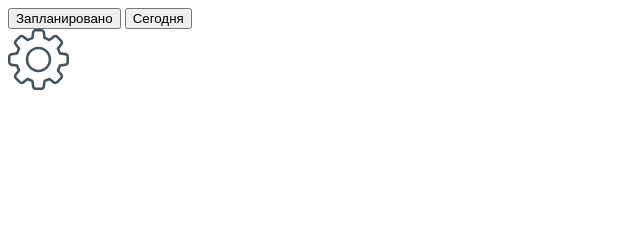
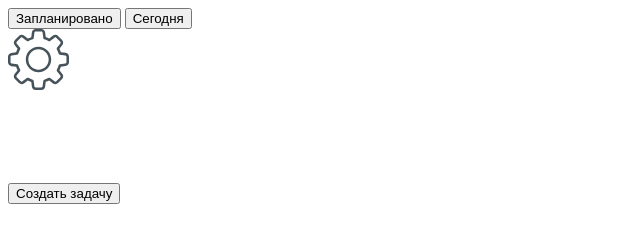
Before and after one commit to abczxd01/open-free-todolist-no-sms-no-rigestred, a plain HTML site: page index.html in a window 1280 px wide. Shown: the whole page, without its empty margins (0-640 px from the left). Drawn offline with Linux system fonts and the light colour scheme.

Commit message:
StyleBlockTwo

```diff
--- a/index.html
+++ b/index.html
@@ -24,7 +24,7 @@
 		</symbol>
 	</svg>
 
-
+<!-- Шапка  -->
 	<div class="header">
 		<div class="container">
 			<div class="header__items">
@@ -42,6 +42,18 @@
 	</div>
 
 
+	<!-- Ввод задач -->
+	<div class="work">
+		<div class="container">
+			<div class="work__items">
+				<div class="work__cliker">
+					<button class="btn btn--cliker">Создать задачу</button>
+				</div>
+			</div>
+		</div>
+	</div>
+
+
 
 
 
```
